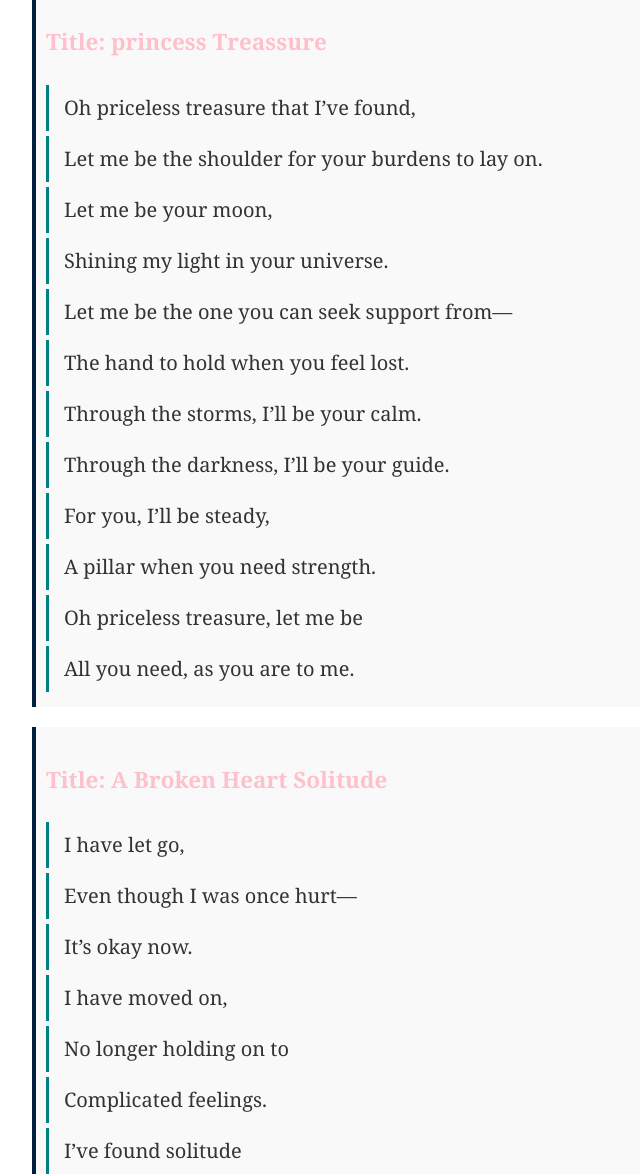
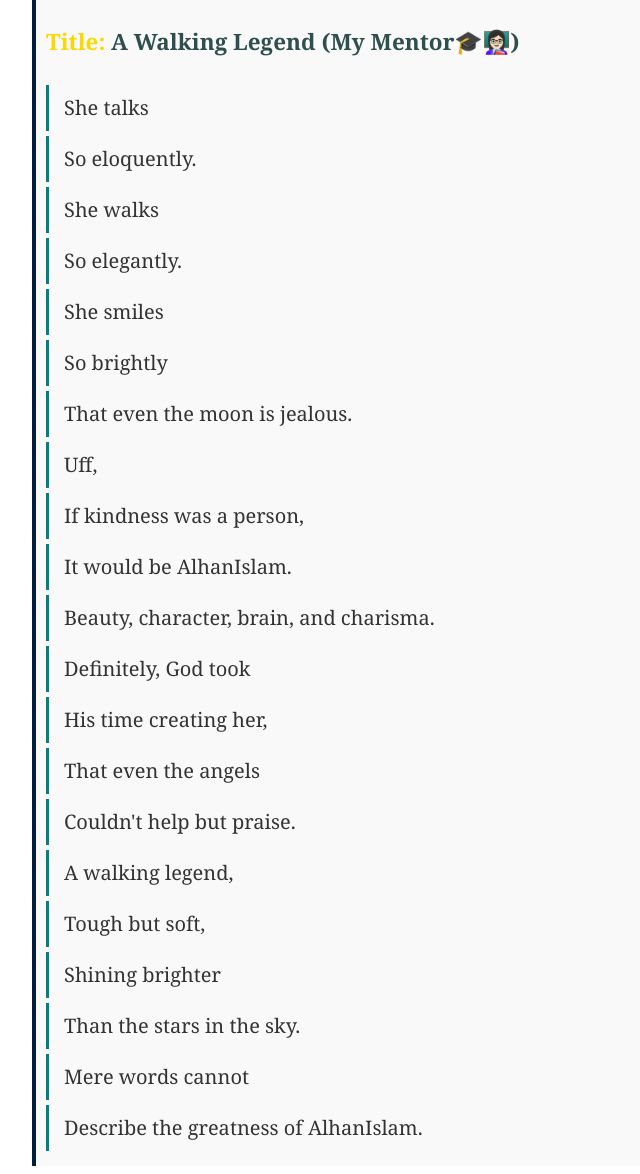
Before and after one commit to Just-her/mypoem, a plain HTML site: page index.html in a window 1280 px wide. Shown: the part 1140-2314 px from the top of the page, without its empty margins (0-640 px from the left). Drawn offline with Linux system fonts and the light colour scheme.

Commit message:
Update index.html

```diff
--- a/index.html
+++ b/index.html
@@ -84,25 +84,29 @@
             font-family: 'Georgia', serif; /* Choose a poetic, elegant font */
             color: #333; /* Neutral text color */
             line-height: 1.8; /* Better readability */
-            }
+        }
 
-            .poem ul li {
+        .poem ul li {
             position: relative;
             padding: 5px 0;
             border-left: 3px solid #008080; /* Decorative left border */
             padding-left: 15px; /* Space between border and text */
             margin-bottom: 5px; /* Space between lines */
             transition: all 0.3s ease-in-out; /* Smooth hover effects */
-            }
+        }
 
-            .poem ul li:hover {
+        .poem ul li:hover {
             color: #008080; /* Highlight color on hover */
             background-color: #f0f8ff; /* Subtle background highlight */
             border-left: 3px solid #333; /* Change border color on hover */
-            }
+        }
 
         .poem h3 {
-            color: pink;
+            color: #2f4f4f;
+        }
+
+        .poem strong {
+            color: #ffd700;
         }
 
         @media screen and (min-width: 768px) {
@@ -206,6 +210,40 @@
 
             <article>
                 <div class="poem">
+                    <h3><strong>Title:</strong> A Walking Legend <abbr title="AlhanIslam"></abbr>(My Mentor🎓👩🏻‍🏫)</h3>
+                    <ul>
+                       <li>She talks</li>
+                        <li>So eloquently.</li>
+                        <li>She walks</li>
+                        <li>So elegantly.</li>
+                        <li>She smiles</li>
+                        <li>So brightly</li>
+
+                        <li>That even the moon is jealous.</li>
+
+                        <li>Uff,</li>
+                        <li>If kindness was a person,</li>
+                        <li>It would be AlhanIslam.</li>
+                        <li>Beauty, character, brain, and charisma.</li>
+
+                        <li>Definitely, God took</li>
+                        <li>His time creating her,</li>
+                        <li>That even the angels</li>
+                        <li>Couldn't help but praise.</li>
+
+                        <li>A walking legend,</li>
+                        <li>Tough but soft,</li>
+                        <li>Shining brighter</li>
+                        <li>Than the stars in the sky.</li>
+
+                        <li>Mere words cannot</li>
+                        <li>Describe the greatness of AlhanIslam.</li>
+                    </ul>
+                </div>
+            </article>
+
+            <article>
+                <div class="poem">
                     <h3><strong>Title:</strong> princess Treassure</h3>
                     <ul>
                         <li>Oh priceless treasure that I’ve found,</li>
@@ -223,7 +261,6 @@
                         <li>Oh priceless treasure, let me be</li>
                         <li>All you need, as you are to me.</li>
                     </ul>
-
                 </div>
             </article>
 
```
